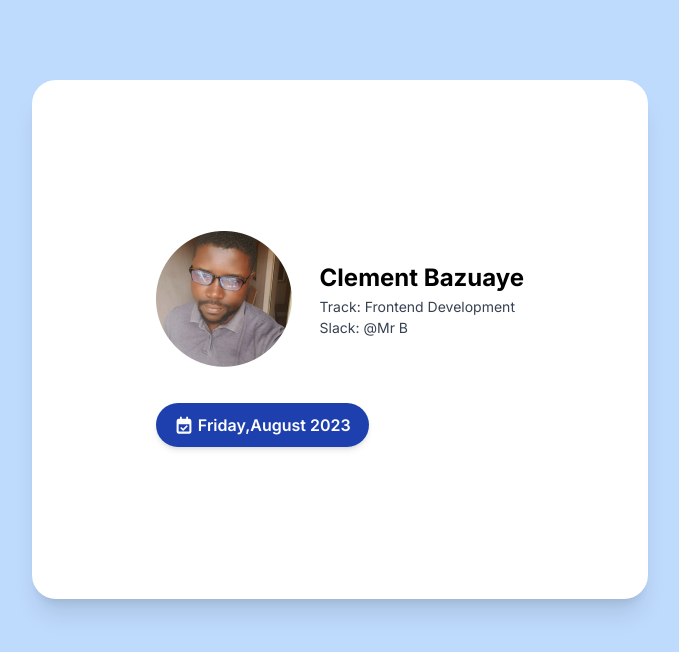
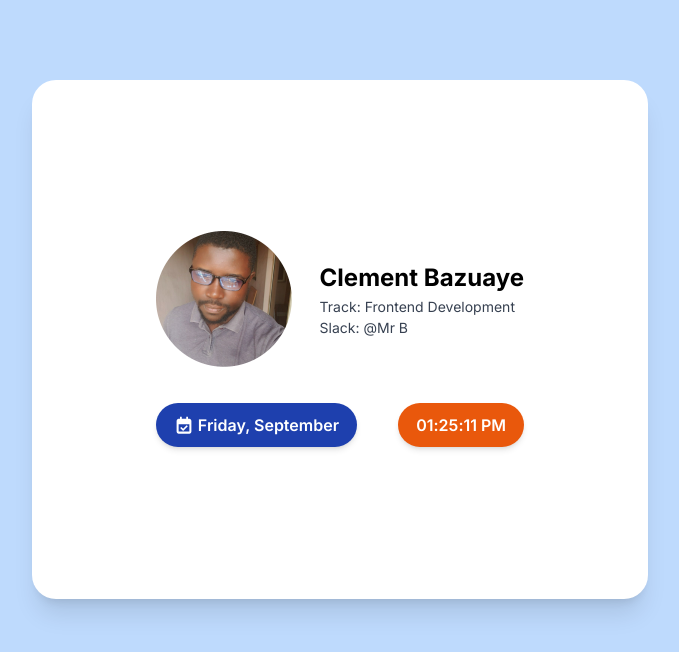
Before and after one commit to dev-bazz/portfolio-hng, a website: page index.html in a window 1280 px wide. Shown: the whole page, without its empty margins (300-979 px from the left). Drawn offline with Linux system fonts and the light colour scheme.

Commit message:
feat: Date and time requirements

```diff
--- a/index.html
+++ b/index.html
@@ -34,7 +34,13 @@
 						<img
 							src="./assets/date.svg"
 							alt="Date " />
-						<p>Friday,August 2023</p>
+						<p class="day">Friday,August 2023</p>
+					</div>
+					<div class="time button2">
+						<img
+							src="./assets/time.svg"
+							alt="TIme " />
+						<p class="time">00:00</p>
 					</div>
 				</div>
 			</div>
--- a/sass/style.scss
+++ b/sass/style.scss
@@ -65,9 +65,13 @@ body {
 
 	.date_time {
 		display: flex;
+		justify-content: space-between;
 		margin-top: px-to-rem(36px);
 		.button {
 			@include button("blue");
+		}
+		.button2 {
+			@include button("orange");
 		}
 	}
 }
--- a/ts/functions.ts
+++ /dev/null
@@ -1,3 +0,0 @@
-export function add(x: number) {
-	return 1 + x;
-}
--- a/ts/index.ts
+++ b/ts/index.ts
@@ -1,16 +1,46 @@
-import { man, test } from "./hell";
-
-const me: test = {
-	name: "Bazuaye",
-	age: 20,
-};
-
-const mr: man = {
-	id: "",
-};
+import { car, domQuantity, fish } from "./types";
 
 document.addEventListener("DOMContentLoaded", () => {
-	console.log(`Dom content has loaded.
-	Javascript is running
-	`);
+	const dayOfTheWeek = getDomElement("one", ".day") as HTMLParagraphElement;
+	const currentTime = new Date();
+	const formatter = new Intl.DateTimeFormat("en-US", {
+		weekday: "long",
+		month: "long",
+		year: "numeric",
+	}).format(currentTime);
+
+	// -----
+	const fullDate = formatter.split(" ");
+	console.log(fullDate[2]);
+	dayOfTheWeek.textContent = `${fullDate[2]}, ${fullDate[0]}`;
+
+	setInterval(getCurrentTime, 1000);
 });
+
+function getDomElement(quantity: domQuantity, domItem: string) {
+	if (quantity === "one") {
+		return document.querySelector(domItem) as HTMLElement;
+	} else if (quantity === "multiple") {
+		return document.querySelectorAll(domItem) as NodeListOf<HTMLElement>;
+	} else {
+		throw new Error(
+			"You did not tell the getDomElement function what quantity you want"
+		);
+	}
+}
+function getCurrentTime() {
+	const currentTime = new Date(); //?
+	const formattedTime = new Intl.DateTimeFormat("en-US", {
+		hour: "2-digit",
+		minute: "2-digit",
+		second: "2-digit",
+		hour12: true,
+	}).format(currentTime);
+
+	const time = getDomElement("one", ".time") as HTMLParagraphElement;
+
+	time.textContent = formattedTime;
+
+	console.log(formattedTime);
+	return formattedTime;
+}
--- a/ts/js/functions.js
+++ /dev/null
@@ -1,3 +0,0 @@
-export function add(x) {
-    return 1 + x;
-}
--- a/ts/js/index.js
+++ b/ts/js/index.js
@@ -1,13 +1,39 @@
-const me = {
-    name: "Bazuaye",
-    age: 20,
-};
-const mr = {
-    id: "",
-};
 document.addEventListener("DOMContentLoaded", () => {
-    console.log(`Dom content has loaded.
-	Javascript is running
-	`);
+    const dayOfTheWeek = getDomElement("one", ".day");
+    const currentTime = new Date();
+    const formatter = new Intl.DateTimeFormat("en-US", {
+        weekday: "long",
+        month: "long",
+        year: "numeric",
+    }).format(currentTime);
+    // -----
+    const fullDate = formatter.split(" ");
+    console.log(fullDate[2]);
+    dayOfTheWeek.textContent = `${fullDate[2]}, ${fullDate[0]}`;
+    setInterval(getCurrentTime, 1000);
 });
+function getDomElement(quantity, domItem) {
+    if (quantity === "one") {
+        return document.querySelector(domItem);
+    }
+    else if (quantity === "multiple") {
+        return document.querySelectorAll(domItem);
+    }
+    else {
+        throw new Error("You did not tell the getDomElement function what quantity you want");
+    }
+}
+function getCurrentTime() {
+    const currentTime = new Date(); //?
+    const formattedTime = new Intl.DateTimeFormat("en-US", {
+        hour: "2-digit",
+        minute: "2-digit",
+        second: "2-digit",
+        hour12: true,
+    }).format(currentTime);
+    const time = getDomElement("one", ".time");
+    time.textContent = formattedTime;
+    console.log(formattedTime);
+    return formattedTime;
+}
 export {};
```
Also changed, not shown: ts/hell.d.ts (deleted, +0 -7 lines), ts/types.d.ts (added, +7 -0 lines), sass/css/style.css, 1 other file.
